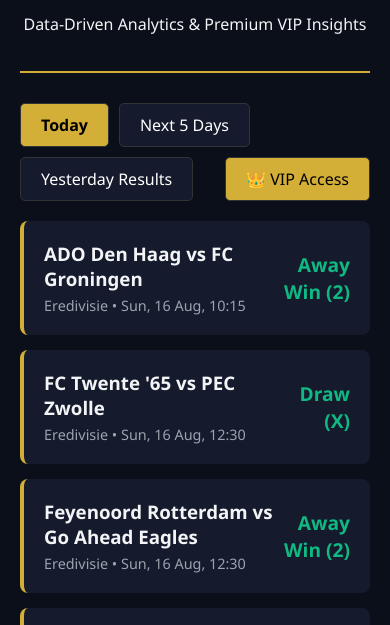
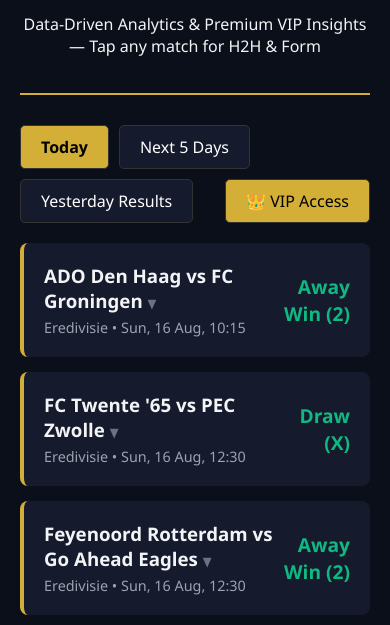
Before and after one commit to otienoooo/worlds-best-sports-predictions, a plain HTML site: page index.html in a window 390 px wide. Shown: the part 187-812 px from the top of the page. Drawn offline with Linux system fonts and the light colour scheme.

Commit message:
Refactor index.html for improved layout and functionality
Updated the content and structure of the index.html file, including changes to the header, footer, and script functionalities.

```diff
--- a/index.html
+++ b/index.html
@@ -13,10 +13,22 @@
         .tabs { display: flex; gap: 10px; margin-bottom: 20px; flex-wrap: wrap; }
         .tab { padding: 10px 20px; background: var(--card); border: 1px solid #333; cursor: pointer; border-radius: 5px; color: white; }
         .tab.active { background: var(--gold); color: black; font-weight: bold; }
-        .match-card { background: var(--card); padding: 20px; border-radius: 8px; margin-bottom: 15px; border-left: 4px solid var(--gold); display: flex; justify-content: space-between; align-items: center; }
+        .match-card { background: var(--card); padding: 20px; border-radius: 8px; margin-bottom: 15px; border-left: 4px solid var(--gold); }
+        .top-row { display: flex; justify-content: space-between; align-items: center; cursor: pointer; }
         .match-info h3 { margin: 0 0 5px 0; }
         .match-info p { margin: 0; color: #9ca3af; font-size: 0.9rem; }
         .prediction { font-weight: bold; color: var(--green); font-size: 1.2rem; text-align: right; }
+        .arrow { font-size: 0.8rem; color: #6b7280; }
+        .details { display: none; margin-top: 15px; border-top: 1px solid #333; padding-top: 15px; }
+        .detail-grid { display: grid; grid-template-columns: 1fr 1fr; gap: 15px; }
+        @media(max-width:700px){ .detail-grid { grid-template-columns: 1fr; } }
+        .details h4 { margin: 10px 0 5px 0; color: var(--gold); }
+        .details ul { margin: 0; padding-left: 18px; color: #d1d5db; font-size: 0.9rem; }
+        .badge { padding: 2px 8px; border-radius: 4px; font-weight: bold; margin-left: 3px; }
+        .badge.W { background: #10b981; color: #000; }
+        .badge.D { background: #6b7280; color: #fff; }
+        .badge.L { background: #ef4444; color: #fff; }
+        .muted { color: #6b7280; font-size: 0.85rem; }
         .vip-section { background: linear-gradient(135deg, #1a233a, #0f172a); border: 2px solid var(--gold); padding: 30px; border-radius: 12px; text-align: center; margin: 20px 0; }
         .btn-pay { background: var(--gold); color: black; padding: 15px 30px; border: none; border-radius: 5px; font-weight: bold; font-size: 1.1rem; cursor: pointer; margin-top: 10px; }
         input { padding: 12px; width: 80%; max-width: 300px; border-radius: 5px; border: 1px solid #444; background: #222; color: white; }
@@ -27,7 +39,7 @@
     <div class="container">
         <header>
             <h1>WORLD BEST SPORTS PREDICTIONS</h1>
-            <p>Data-Driven Analytics & Premium VIP Insights</p>
+            <p>Data-Driven Analytics & Premium VIP Insights — Tap any match for H2H & Form</p>
         </header>
 
         <div class="tabs">
@@ -69,8 +81,23 @@
 
         function fmtKickoff(iso) {
             if (!iso) return '';
-            const d = new Date(iso);
-            return d.toLocaleString('en-KE', {weekday:'short', day:'2-digit', month:'short', hour:'2-digit', minute:'2-digit'});
+            return new Date(iso).toLocaleString('en-KE', {weekday:'short', day:'2-digit', month:'short', hour:'2-digit', minute:'2-digit'});
+        }
+        function badges(s) {
+            if (!s || s === 'N/A') return '<span class="badge D">?</span>';
+            return s.split('').map(c => `<span class="badge ${c}">${c}</span>`).join('');
+        }
+        function lastList(list) {
+            if (!list || list.length === 0) return '<p class="muted">No recent game data.</p>';
+            return '<ul>' + list.map(g => `<li>${g.res==='W'?'✅':g.res==='L'?'❌':'➖'} vs ${g.opp} (${g.score})</li>`).join('') + '</ul>';
+        }
+        function h2hList(list) {
+            if (!list || list.length === 0) return '<p class="muted">No head-to-head data available.</p>';
+            return '<ul>' + list.map(g => `<li>${g.date} — ${g.home} ${g.score} ${g.away}</li>`).join('') + '</ul>';
+        }
+        function toggleDetails(type, i) {
+            const el = document.getElementById(`details-${type}-${i}`);
+            el.style.display = el.style.display === 'none' ? 'block' : 'none';
         }
 
         async function loadPredictions() {
@@ -95,13 +122,29 @@
             vip.style.display = 'none'; container.style.display = 'block';
             const matches = DATA[type] || [];
             if (matches.length === 0) { container.innerHTML = '<p>No matches for this day yet. The bot refreshes every morning at 9AM.</p>'; return; }
-            container.innerHTML = matches.map(m => `
+            container.innerHTML = matches.map((m, i) => `
                 <div class="match-card">
-                    <div class="match-info">
-                        <h3>${m.home} vs ${m.away}</h3>
-                        <p>${m.league || ''} • ${type === 'yesterday' ? 'Finished' : fmtKickoff(m.kickoff)}</p>
+                    <div class="top-row" onclick="toggleDetails('${type}', ${i})">
+                        <div class="match-info">
+                            <h3>${m.home} vs ${m.away} <span class="arrow">▼</span></h3>
+                            <p>${m.league || ''} • ${type === 'yesterday' ? 'Finished' : fmtKickoff(m.kickoff)}</p>
+                        </div>
+                        <div class="prediction">${type === 'yesterday' ? (m.result || '-') : m.prediction}</div>
                     </div>
-                    <div class="prediction">${type === 'yesterday' ? (m.result || '-') : m.prediction}</div>
+                    <div class="details" id="details-${type}-${i}">
+                        <div class="detail-grid">
+                            <div>
+                                <h4>${m.home} — Form ${badges(m.home_form)}</h4>
+                                ${lastList(m.home_last)}
+                            </div>
+                            <div>
+                                <h4>${m.away} — Form ${badges(m.away_form)}</h4>
+                                ${lastList(m.away_last)}
+                            </div>
+                        </div>
+                        <h4>⚔️ Head-to-Head (last meetings)</h4>
+                        ${h2hList(m.h2h)}
+                    </div>
                 </div>`).join('');
         }
 
```
